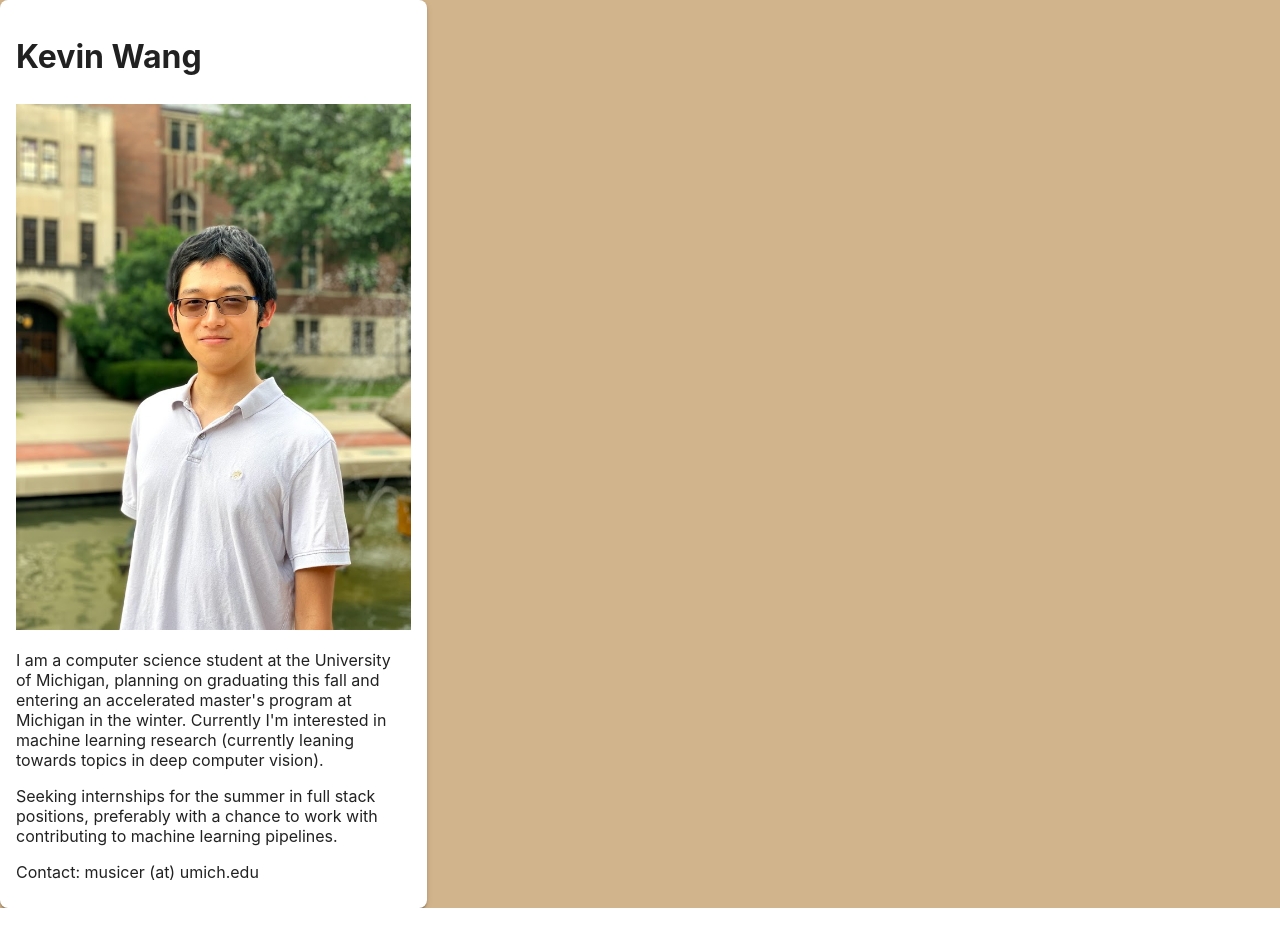
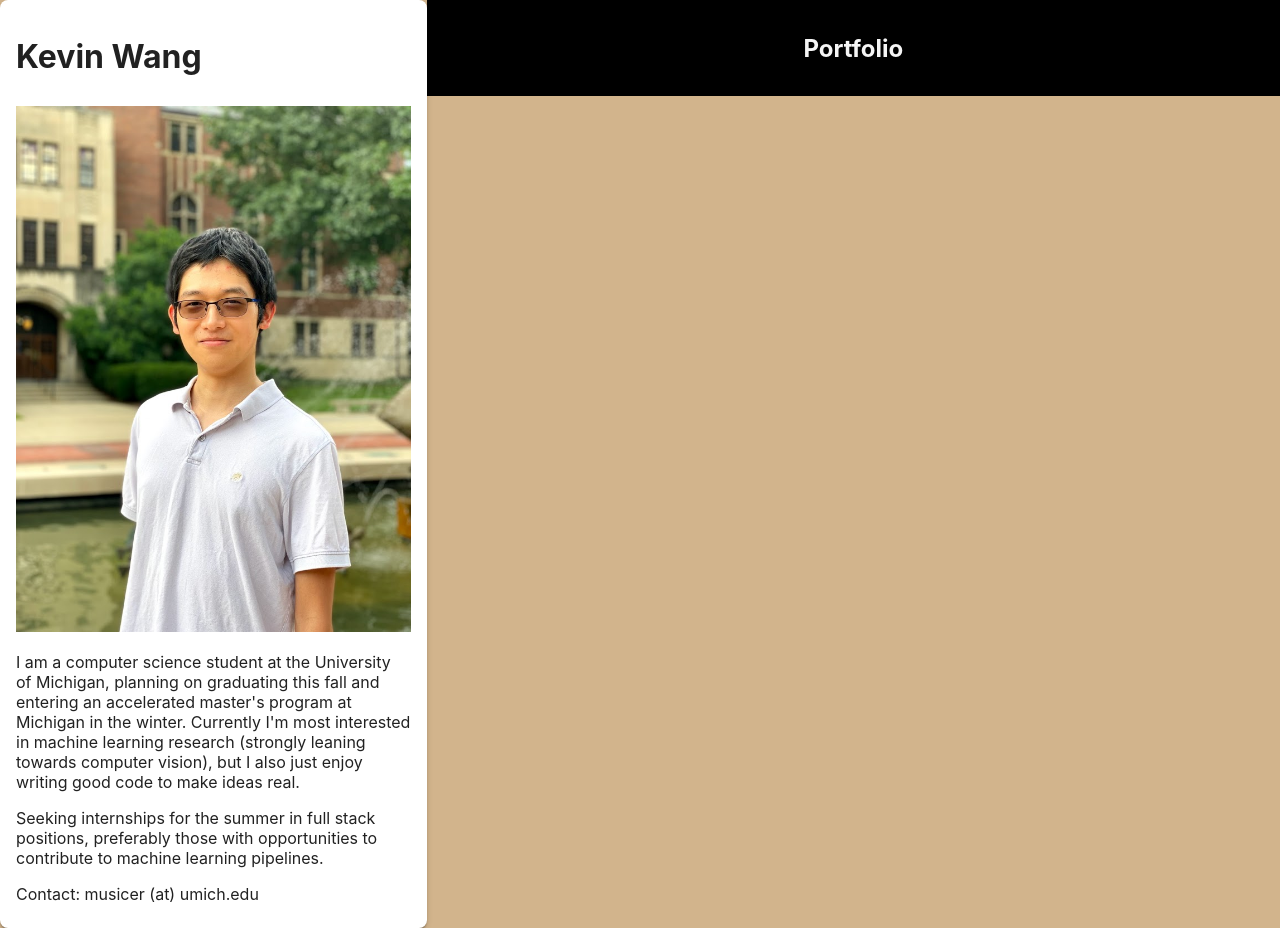
Before and after one commit to michigan-musicer/musicer-website, a React (Create React App) app: page / in a window 1280 px wide. Built offline with nearby package versions, Linux system fonts and the light colour scheme.

Commit message:
navbar done with hardcoded values and basic styling, would want a neater way in the future
Would also not mind having something that isn't just a square. Similar to
how the about section has a little bit of shadow -- just to make it a bit
more elegant.

```diff
--- a/src/App.css
+++ b/src/App.css
@@ -1,7 +1,7 @@
 .app-container {
-  width: 100vw;
-  /* howwwwwwwwwww */
-  height: max(100vh, fit-content);
+  width: 100%;
+  min-height: 100vh;
+  height: fit-content;
   display: flex;
   background-color: tan;
 }
--- a/src/App.js
+++ b/src/App.js
@@ -15,8 +15,8 @@ export default function App() {
         <About props={getAboutProps()}/>
       </div>
       <div className='app-rightside-container'>
-        {/* <NavigationBar/>
-        <Portfolio/> */}
+        <NavigationBar/>
+        {/* <Portfolio/> */}
       </div>
     </div>
   );
--- a/src/about/About.js
+++ b/src/about/About.js
@@ -21,11 +21,12 @@ export default function About(props) {
           {/* <p>{props.desc}</p> */}
           <p>I am a computer science student at the University of Michigan, planning on
             graduating this fall and entering an accelerated master's program at Michigan
-            in the winter. Currently I'm interested in machine learning research
-            (currently leaning towards topics in deep computer vision).</p>
+            in the winter. Currently I'm most interested in machine learning research
+            (strongly leaning towards computer vision), but I also just enjoy writing good
+            code to make ideas real.</p>
           <p>
             Seeking internships for the summer in full stack positions, preferably
-            with a chance to work with contributing to machine learning pipelines.
+            those with opportunities to contribute to machine learning pipelines.
           </p>
           <p>
             Contact: musicer (at) umich.edu
--- a/src/navigationBar/NavigationBar.css
+++ b/src/navigationBar/NavigationBar.css
@@ -1,7 +1,31 @@
+.navigation-bar-spacing {
+  width: 100%;
+  height: 4em;
+  display: flex;
+}
+
 .navigation-bar-container {
   width: 100%;
+  height: 100%;
+  padding: 1em;
+  background-color: black;
+}
+
+.navigation-bar-list {
+  height: 100%;
+  margin: 0;
+  display: flex;
+  align-items: center;
+  list-style-type: none;
+  /* override unwanted defaults */
+  margin-block: unset;
+  margin-inline: unset;
+  padding-inline: unset;
 }
 
 .navigation-bar-item {
+  flex-grow: 1;
   width: auto;
+  color: whitesmoke;
+  text-align: center;
 }
--- a/src/navigationBar/NavigationBar.js
+++ b/src/navigationBar/NavigationBar.js
@@ -7,15 +7,21 @@ export default function NavigationBar(props) {
   }
 
   return (
+    <div className='navigation-bar-spacing'>
       <div className='navigation-bar-container'>
-      <ul>
+        <ul className='navigation-bar-list'>
+        {/* // temp before I figure out prop passing */}
+        <li className='navigation-bar-item'><h2>Portfolio</h2></li>
+        {/*
           {
             listWithNumItems.map(i =>
               {
-              <li className='navigation-bar-item'>${props.items[i]}</li>
+                <li className='navigation-bar-item'>{props.items[i]}</li>
               }
-        )};
+            )
+          } */}
         </ul>
+      </div>
     </div>
   );
 }
```
Lines whose indentation alone changed are shown as unchanged.
